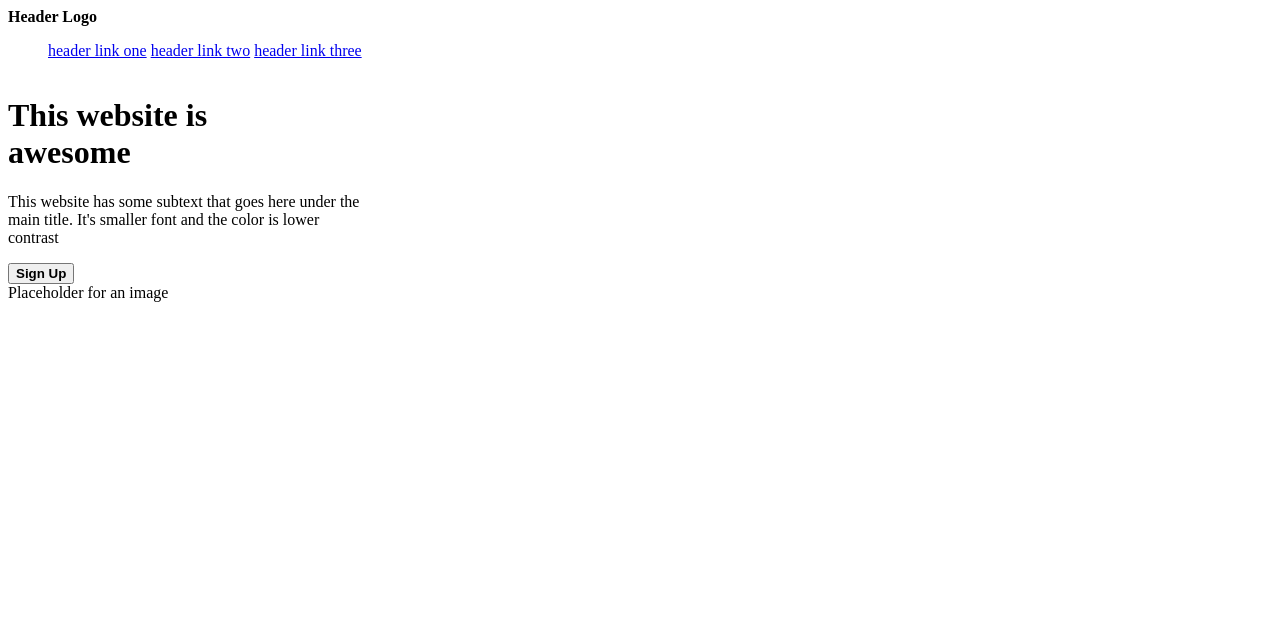
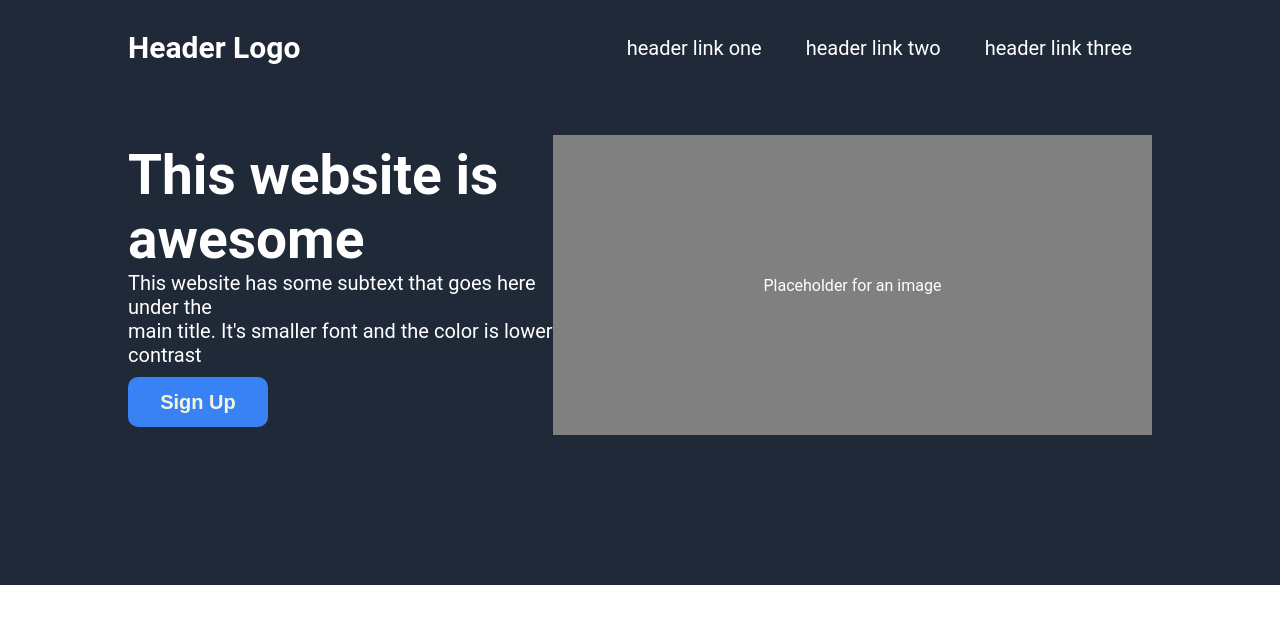
Before and after one commit to seannguyennn04/Landing-Project, a plain HTML site: page index.html in a window 1280 px wide. Drawn offline with Linux system fonts and the light colour scheme.

Commit message:
created styling for hero and header section, need to change font style and create middle section of webpage

```diff
--- a/styles.css
+++ b/styles.css
@@ -1,34 +1,97 @@
+@import url('https://fonts.googleapis.com/css2?family=Open+Sans&display=swap');
 
 
+*{
+    box-sizing: border-box;
+    margin: 0;
+    padding: 0;
 
-/* .header{
-    width: 100%;
-    height: 100vh;
-    padding: 0 10%;
+}
 
-} */
+body{
+    font-family: Roboto;
+}
 
 
+.header, .hero{
+    background-color:#1F2937;
+    color: white;
 
-nav{
-    display:flex;
+}
+
+.header{
+    display: flex;
+    justify-content: space-between;
     align-items: center;
-    justify-content: space-between;
+    padding: 30px 10%;
 
 }
 
 
-nav ul li{
+.logo{
+    cursor: pointer;
+    font-size: 30px;
+}
 
-    list-style-type: none;
-    display: inline-block;
+.links{
+   list-style-type: none;
+}
 
 
+.links li{
+    display: inline-block;
+    padding: 0px 20px;
+    font-size: 20px;
 }
 
-nav .left .right{
+.links a{
+    text-decoration: none;
+    color: white
+}
+
+.hero{
     display: flex;
+    justify-content: space-between;
     align-items: center;
-    gap: 16px;
+    padding: 40px 10%;
+    padding-bottom: 150px;
+}
 
+
+.hero-text{
+    display:flex;
+    flex-direction: column;
+    justify-content: center
 }
+
+.hero-text h1{
+    font-size: 55px;
+}
+
+.hero-text p{
+    font-size: 20px;
+}
+
+.hero-text button{
+    color: beige;
+    height: 50px;
+    font-size: 20px;
+    margin-top: 10px;
+    border: none;
+    width: 140px;
+    border-radius: 10px;
+    background-color: #3882F6;
+}
+
+
+
+.hero-image{
+    display:flex;
+    justify-content: center;
+    align-items: center;
+    width: 700px;
+    height: 300px;
+    background-color: grey;
+    text-align: center;
+    color: white;
+}
```
